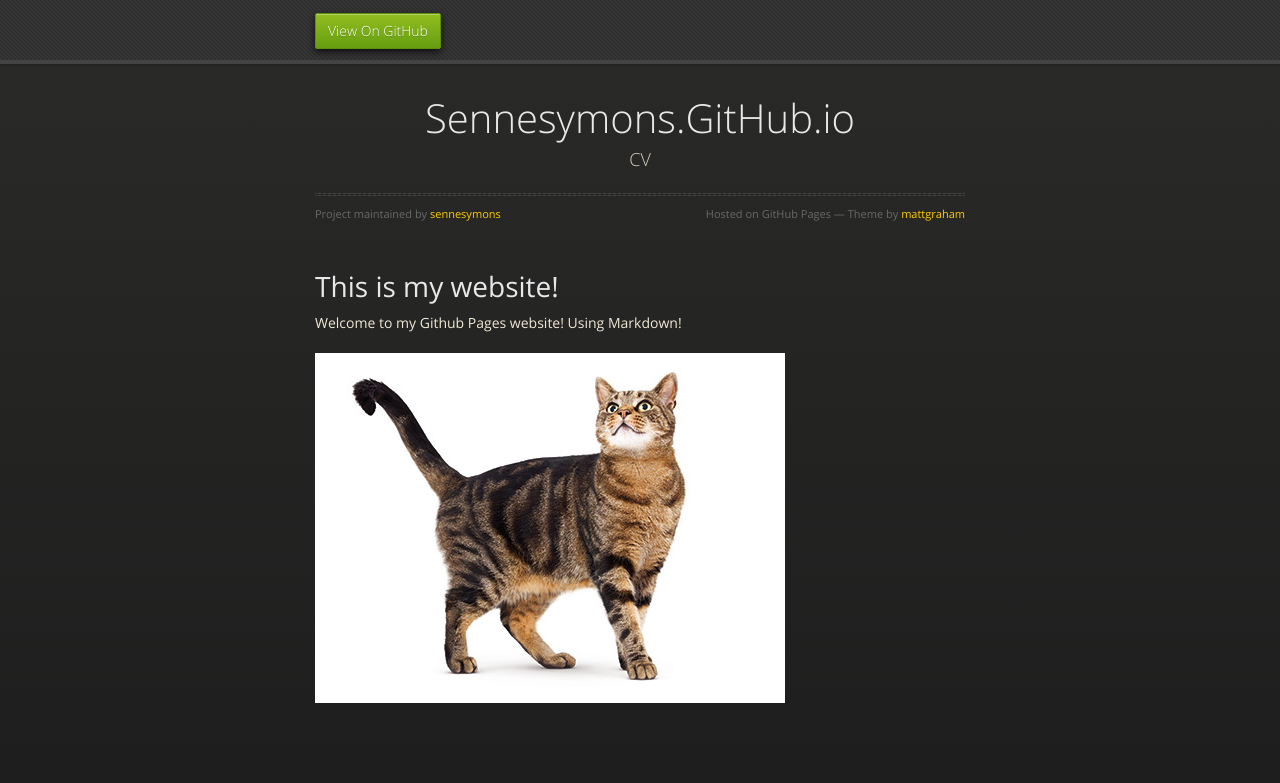
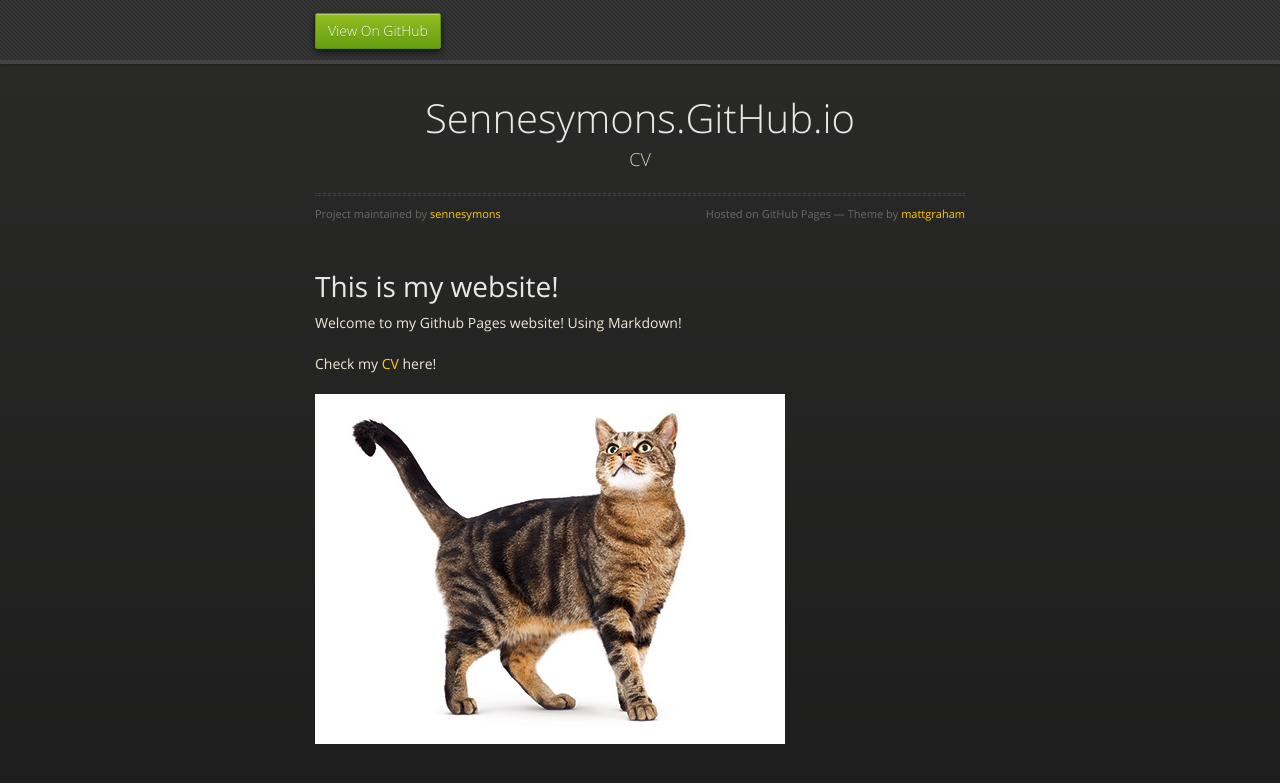
Before and after one commit to sennesymons/sennesymons.github.io, a Jekyll site: the page built from index.md, in a window 1280 px wide. Shown: the top 783 px of the page. Built offline with Jekyll 4.4.1, drawn with Linux system fonts in a browser that asks for light colours; nearby versions of some CDN libraries.

Commit message:
Update index.md

```diff
--- a/index.md
+++ b/index.md
@@ -6,4 +6,6 @@ Welcome to my Github Pages website!
 Using Markdown!
 
 
+Check my [CV](cv.md) here!
+
 ![cat](images/cat.jpg "hover")
```
